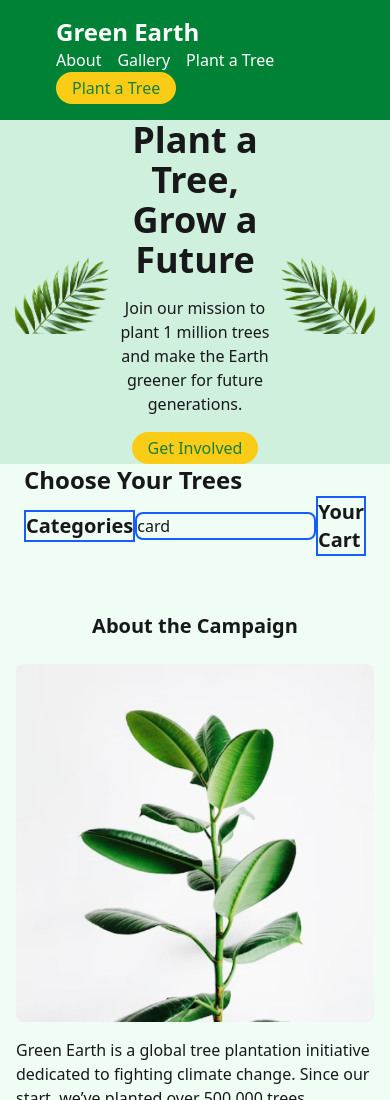
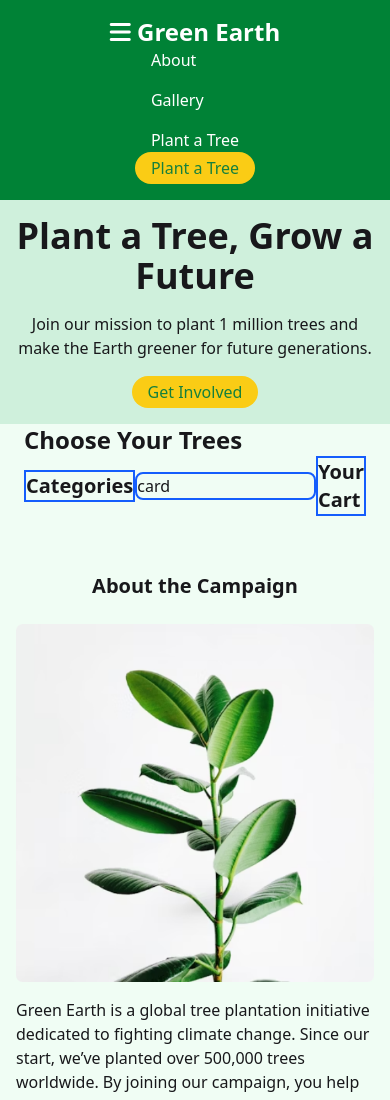
Before and after one commit to Shubha-saha/B12A06-Green-Earth, a plain HTML site: page index.html in a window 390 px wide. Shown: the top 1100 px of the page. Drawn offline with nearby package versions, Linux system fonts and the light colour scheme.

Commit message:
simple style done

```diff
--- a/index.html
+++ b/index.html
@@ -12,17 +12,24 @@
     />
     <!-- tailwind cdn  -->
     <script src="https://cdn.jsdelivr.net/npm/@tailwindcss/browser@4"></script>
+    <!-- font awesome cdn  -->
+    <script
+      src="https://kit.fontawesome.com/701f041b84.js"
+      crossorigin="anonymous"
+    ></script>
   </head>
   <body class="bg-[#F0FDF4]">
     <!-- header area  -->
     <header>
       <!-- navitation area  -->
       <nav
-        class="bg-green-700 text-white px-14 py-4 flex-row md:flex justify-between items-center"
+        class="bg-green-700 text-white px-14 py-4 flex flex-col md:flex-row justify-between items-center"
       >
-        <h1 class="font-bold text-2xl">Green Earth</h1>
+        <h1 class="font-bold text-2xl">
+          <i class="fa-solid fa-bars"></i> Green Earth
+        </h1>
         <div>
-          <ul class="flex gap-4">
+          <ul class="flex flex-col md:flex-row gap-4">
             <li>About</li>
             <li>Gallery</li>
             <li>Plant a Tree</li>
@@ -34,9 +41,11 @@
       </nav>
 
       <!-- banner section  -->
-      <section class="flex justify-between items-center bg-[#CFF0DC]">
+      <section
+        class="flex justify-between items-center bg-[#CFF0DC] p-4 md:p-0"
+      >
         <figure>
-          <img src="./assets/hero-leaf1.png" alt="" />
+          <img class="hidden md:block" src="./assets/hero-leaf1.png" alt="" />
         </figure>
         <div class="text-center space-y-4">
           <h2 class="font-bold text-4xl">Plant a Tree, Grow a Future</h2>
@@ -49,7 +58,7 @@
           </button>
         </div>
         <figure>
-          <img src="./assets/hero-leaf2.png" alt="" />
+          <img class="hidden md:block" src="./assets/hero-leaf2.png" alt="" />
         </figure>
       </section>
     </header>
@@ -127,6 +136,8 @@
         </div>
       </section>
     </main>
+
+    <!-- footer area  -->
     <footer class="bg-[#166534] text-center">
       <h2 class="font-bold text-white text-xl pt-14 pb-6">
         Plant a Tree Today
```
Also changed, not shown: script.js (added).
